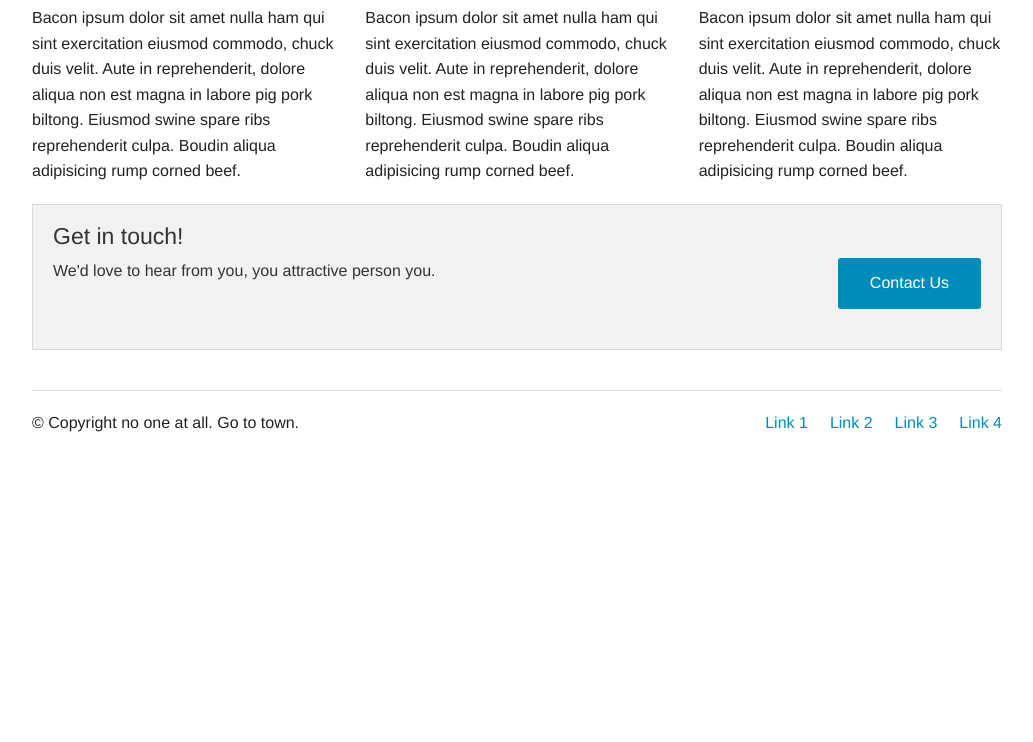
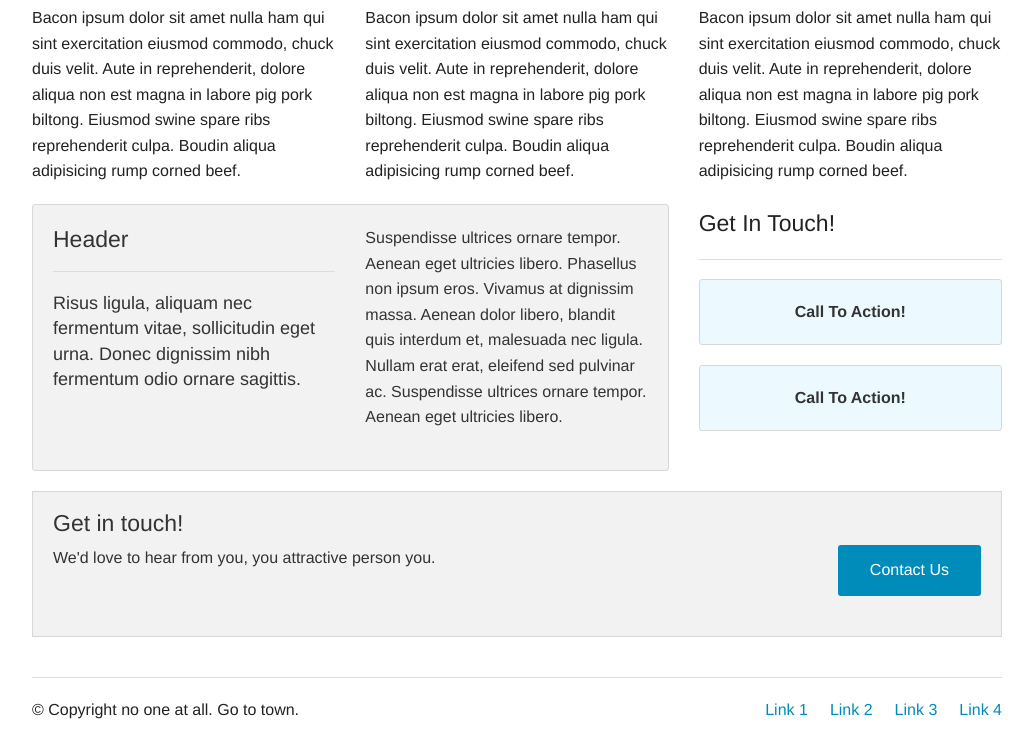
Before and after one commit to drupal-soda/www, a website: page index.html in a window 1280 px wide. Shown: the part 767-1509 px from the top of the page, without its empty margins (123-1156 px from the left). Before the commit the page ends 1223 px from the top, so only its background shows below. Drawn offline with Linux system fonts and the light colour scheme.

Commit message:
Autocommit

```diff
--- a/index.html
+++ b/index.html
@@ -54,7 +54,47 @@
 
     </div>
 
-<div class="row">
+    <div class="row">
+  <div class="large-12 columns">
+  <div class="row">
+
+  <div class="large-8 columns">
+  <div class="panel radius">
+  <div class="row">
+  <div class="large-6 small-6 columns">
+  <h4>Header</h4>
+  <hr>
+  <h5 class="subheader">Risus ligula, aliquam nec fermentum vitae, sollicitudin eget urna. Donec
+  dignissim nibh fermentum odio ornare sagittis.</h5>
+  <div class="show-for-small" style="text-align: center">
+  <a class="small radius button" href="#">Call To Action!</a><br>
+  <a class="small radius button" href="#">Call To Action!</a>
+  </div>
+  </div>
+  <div class="large-6 small-6 columns">
+  <p>Suspendisse ultrices ornare tempor. Aenean eget ultricies libero. Phasellus non ipsum eros. Vivamus
+  at dignissim massa. Aenean dolor libero, blandit quis interdum et, malesuada nec ligula. Nullam erat
+  erat, eleifend sed pulvinar ac. Suspendisse ultrices ornare tempor. Aenean eget ultricies libero.</p>
+  </div>
+  </div>
+  </div>
+  </div>
+  <div class="large-4 columns hide-for-small">
+  <h4>Get In Touch!</h4>
+  <hr>
+  <a href="#">
+  <div class="panel radius callout" style="text-align: center">
+  <strong>Call To Action!</strong>
+  </div></a> <a href="#">
+  <div class="panel radius callout" style="text-align: center">
+  <strong>Call To Action!</strong>
+  </div></a>
+  </div>
+  </div>
+  </div>
+  </div>
+
+  <div class="row">
     <div class="large-12 columns">
 
       <div class="panel">
```
Also changed, not shown: structure.md (+30 -17 lines).
